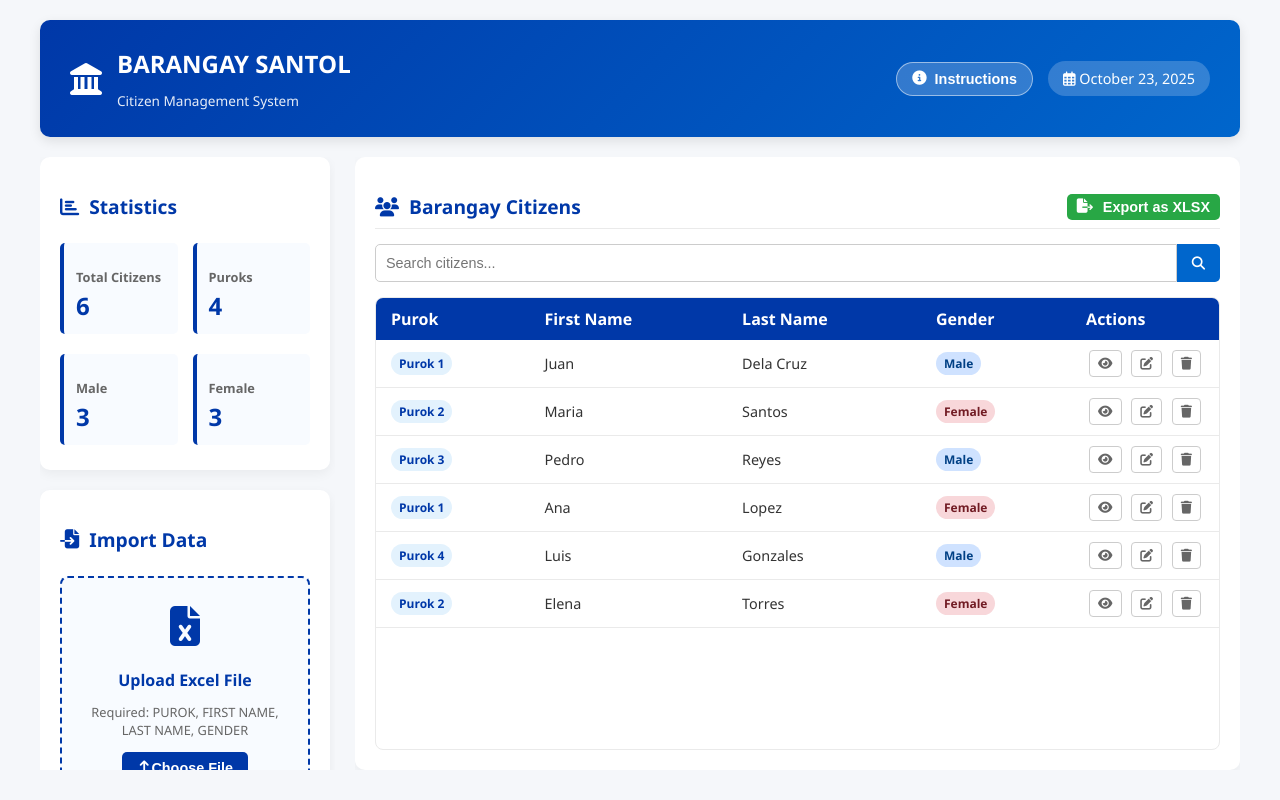
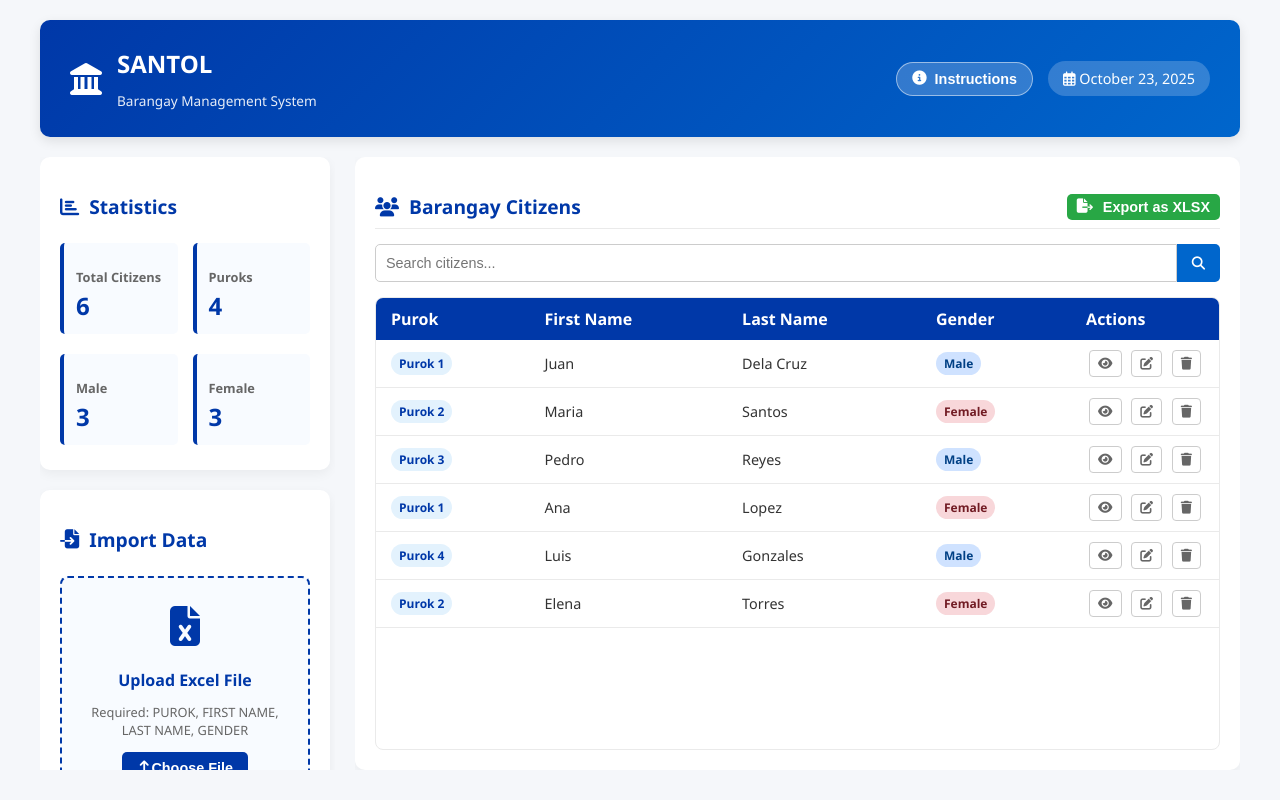
Before and after one commit to zupzupman/BMS_SANTOL_DEVELOPMENT, a plain HTML site: page index.html in a window 1280 px wide. Drawn offline with Linux system fonts and the light colour scheme.

Commit message:
index.html

```diff
--- a/index.html
+++ b/index.html
@@ -4,7 +4,7 @@
 <head>
     <meta charset="UTF-8">
     <meta name="viewport" content="width=device-width, initial-scale=1.0">
-    <title>Barangay Santol - Citizen Management</title>
+    <title>Barangay Santol - Barangay Management</title>
     <link rel="stylesheet" href="https://cdnjs.cloudflare.com/ajax/libs/font-awesome/6.4.0/css/all.min.css">
     <script src="https://cdnjs.cloudflare.com/ajax/libs/xlsx/0.18.5/xlsx.full.min.js"></script>
     <style>
@@ -539,8 +539,8 @@
                         <i class="fas fa-landmark"></i>
                     </div>
                     <div class="logo-text">
-                        <h1>BARANGAY SANTOL</h1>
-                        <p>Citizen Management System</p>
+                        <h1>SANTOL</h1>
+                        <p>Barangay Management System</p>
                     </div>
                 </div>
                 <div class="header-util">
```
